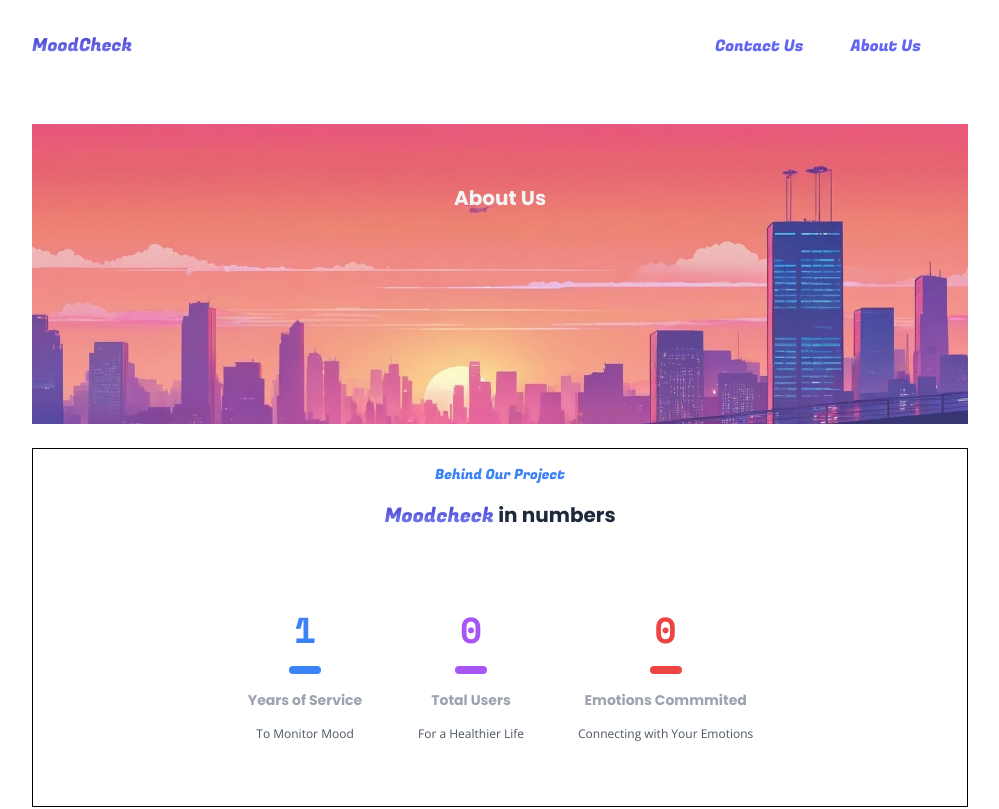
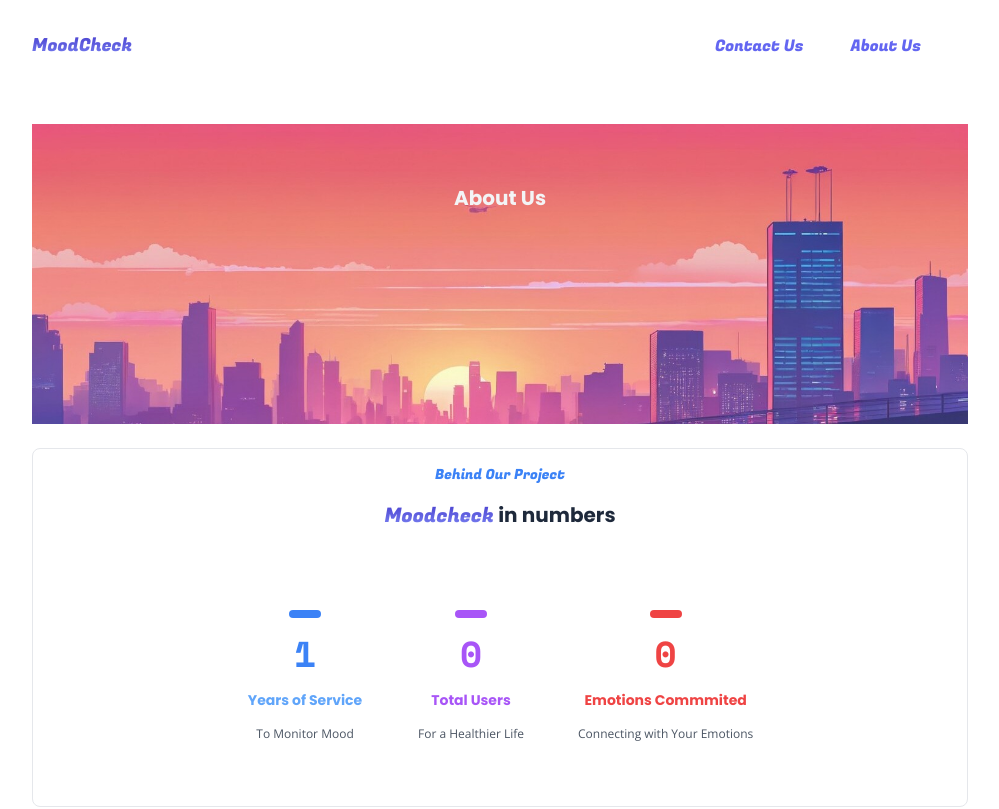
Before and after one commit to KlasniMisho123/MoodCheck, a Next.js app: page /aboutus in a window 1280 px wide. Shown: the top 809 px of the page, without its empty margins (140-1139 px from the left). Built offline with nearby package versions, Linux system fonts and the light colour scheme; no server answers; the database is empty; some icons are missing.

Commit message:
Total Stats Design

```diff
--- a/components/Aboutus.js
+++ b/components/Aboutus.js
@@ -54,7 +54,7 @@ export default function Aboutus() {
 
         <section>
 
-          <div className='border border-black flex flex-col items-center min-w-[400px] min-w-min '>
+          <div className='border border-gray rounded-lg flex flex-col items-center min-w-[400px] min-w-min '>
 
             <h1 className={'text-sm text-blue-500 p-4 ' + fugaz.className }> Behind Our Project </h1>
             <h3 className={'text-xl p-4 pt-0 ' + poppins.className } > <span className={' textGradient ' + fugaz.className}> Moodcheck</span> in numbers </h3>
@@ -62,30 +62,26 @@ export default function Aboutus() {
             <div className={'text-base flex flex-row gap-4 px-4 py-8 whitespace-nowrap '} >
 
                 <div className=' flex flex-col gap-4 items-center px-4 py-8 min-w-[150px] totalStats '>
+                  <div className='border-1 border-blue-500  bg-blue-500 px-4 py-1 rounded-lg '> </div>
                   <h2 className={'text-4xl text-blue-500 italic ' + mono.className}> 1 </h2>
-                  <div className='border-1 border-blue-500  bg-blue-500 px-4 py-1 rounded-lg '> </div>
-                  <h3 className={'text-sm text-gray-400 ' + poppins.className}> Years of Service </h3>
+                  <h3 className={'text-sm text-blue-400 ' + poppins.className}> Years of Service </h3>
                   <h4 className={'text-xs text-gray-600 '}> To Monitor Mood </h4>
                 </div>
 
                 <div className=' flex flex-col gap-4 items-center px-4 py-8 min-w-[150px] totalStatsOne '>
+                  <div className='border-1 border-purple-500  bg-purple-500 px-4 py-1 rounded-lg '> </div>
                   <h2 className={'text-4xl text-purple-500 italic ' + mono.className}> {totalUsers}</h2>
-                  <div className='border-1 border-purple-500  bg-purple-500 px-4 py-1 rounded-lg '> </div>
-                  <h3 className={'text-sm text-gray-400 ' + poppins.className}> Total Users </h3>
+                  <h3 className={'text-sm text-purple-500 ' + poppins.className}> Total Users </h3>
                   <h4 className={'text-xs text-gray-600 '}> For a Healthier Life </h4>
                 </div>
 
                 <div className=' flex flex-col gap-4 items-center px-4 py-8 min-w-[150px] totalStatsTwo '>
+                  <div className='border-1 border-red-500  bg-red-500 px-4 py-1 rounded-lg '> </div>
                   <h2 className={'text-4xl text-red-500 italic ' + mono.className}> {totalEmotions}</h2>
-                  <div className='border-1 border-red-500  bg-red-500 px-4 py-1 rounded-lg rotate '> </div>
-                  <h3 className={'text-sm text-gray-400 ' + poppins.className}>   Emotions Commmited  </h3>
+                  <h3 className={'text-sm text-red-500 ' + poppins.className}>   Emotions Commmited  </h3>
                   <h4 className={'text-xs text-gray-600 '}> Connecting with Your Emotions </h4>
                 </div>
             </div>
-                <div className='absolute flex flex-row items-center  justify-center '>
-
-
-                </div>
 
           </div>
 
```
